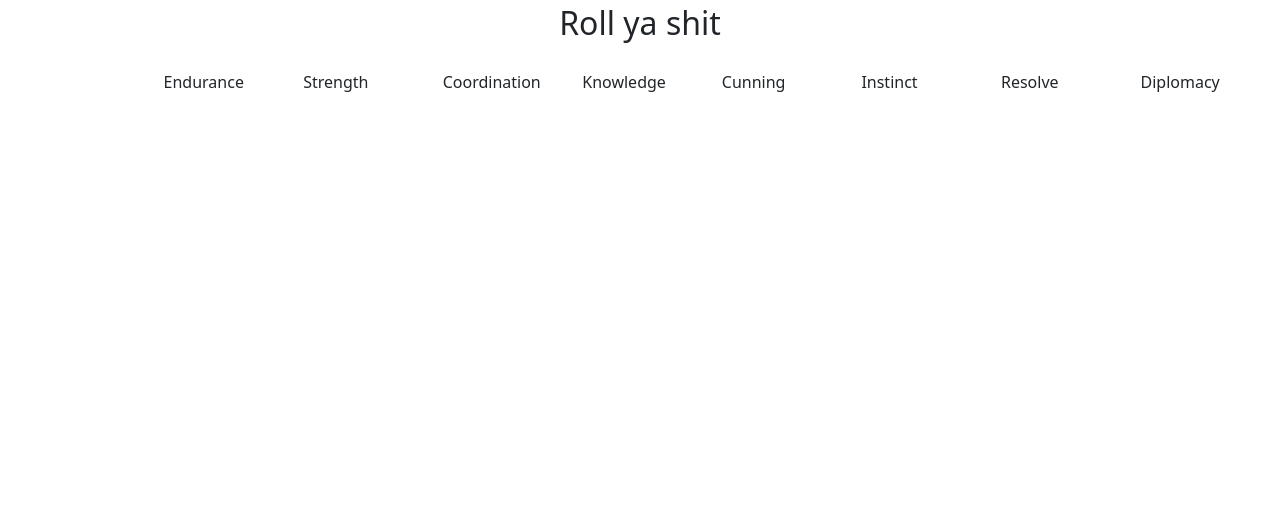
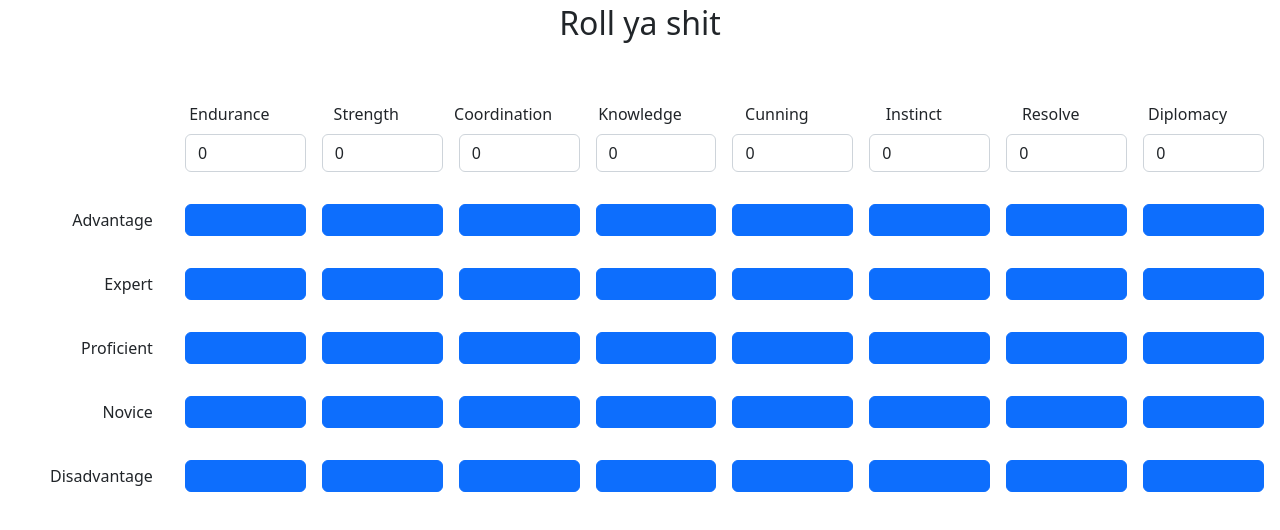
Before and after one commit to invigoro/website-test, a plain HTML site: page roller-v2.html in a window 1280 px wide. Drawn offline with nearby package versions, Linux system fonts and the light colour scheme.

Commit message:
MVP
Missing graphs, not sure if necessary

```diff
--- a/roller-v2.html
+++ b/roller-v2.html
@@ -1,6 +1,18 @@
 <html>
 
 <head>
+    <style>
+        .roll-button:not(:hover) {
+            color: rgba(0, 0, 0, 0) !important;
+        }
+        .roll-button {
+            font-weight: bolder;
+            letter-spacing: .2rem;
+        }
+        .xxx-row > div {
+            padding: .5rem;
+        }
+    </style>
     <!-- Latest compiled and minified CSS -->
     <link href="https://cdn.jsdelivr.net/npm/bootstrap@5.2.1/dist/css/bootstrap.min.css" rel="stylesheet">
 
@@ -14,67 +26,78 @@
         <p class="h2">Roll ya shit</p>
     </div>
     <div>
-        <div class="container-fluid p-2 px-4" id="main-table">
-            <div class="row roller">
+        <div class="container-fluid p-2 px-4" style="min-width: 1000px;" id="main-table">
+            <div class="xxx-row row roller">
                 <div class="col text-center">
                     <div id="roll-val" class="h1"></div>
                     <div id="roll-list"></div>
                 </div>
             </div>
-            <div class="row">
-                <div class="col"></div>
-                <div class="col"></div>
-                <div class="col"></div>
-                <div class="col"></div>
-                <div class="col"></div>
-                <div class="col"></div>
-                <div class="col"></div>
-                <div class="col"></div>
-                <div class="col"></div>
+            <div class="xxx-row d-flex flex-row justify-content-center">
+                <div class="w-100"></div>
+                <div class='w-100'></div>
+                <div class='w-100'></div>
+                <div class='w-100'></div>
+                <div class='w-100'></div>
+                <div class='w-100'></div>
+                <div class='w-100'></div>
+                <div class='w-100'></div>
+                <div class='w-100'></div>
             </div>
-            <div class="row">
-                <div class="col"></div>
-                <div class="col"></div>
-                <div class="col"></div>
-                <div class="col"></div>
-                <div class="col"></div>
-                <div class="col"></div>
-                <div class="col"></div>
-                <div class="col"></div>
-                <div class="col"></div>
+            <div class="xxx-row d-flex flex-row justify-content-center align-items-center">
+                <div class='w-100'></div>
+                <div class='w-100'></div>
+                <div class='w-100'></div>
+                <div class='w-100'></div>
+                <div class='w-100'></div>
+                <div class='w-100'></div>
+                <div class='w-100'></div>
+                <div class='w-100'></div>
+                <div class='w-100'></div>
             </div>
-            <div class="row">
-                <div class="col"></div>
-                <div class="col"></div>
-                <div class="col"></div>
-                <div class="col"></div>
-                <div class="col"></div>
-                <div class="col"></div>
-                <div class="col"></div>
-                <div class="col"></div>
-                <div class="col"></div>
+            <div class="xxx-row d-flex flex-row justify-content-center align-items-center">
+                <div class='w-100'></div>
+                <div class='w-100'></div>
+                <div class='w-100'></div>
+                <div class='w-100'></div>
+                <div class='w-100'></div>
+                <div class='w-100'></div>
+                <div class='w-100'></div>
+                <div class='w-100'></div>
+                <div class='w-100'></div>
             </div>
-            <div class="row">
-                <div class="col"></div>
-                <div class="col"></div>
-                <div class="col"></div>
-                <div class="col"></div>
-                <div class="col"></div>
-                <div class="col"></div>
-                <div class="col"></div>
-                <div class="col"></div>
-                <div class="col"></div>
+            <div class="xxx-row d-flex flex-row justify-content-center align-items-center">
+                <div class='w-100'></div>
+                <div class='w-100'></div>
+                <div class='w-100'></div>
+                <div class='w-100'></div>
+                <div class='w-100'></div>
+                <div class='w-100'></div>
+                <div class='w-100'></div>
+                <div class='w-100'></div>
+                <div class='w-100'></div>
             </div>
-            <div class="row">
-                <div class="col"></div>
-                <div class="col"></div>
-                <div class="col"></div>
-                <div class="col"></div>
-                <div class="col"></div>
-                <div class="col"></div>
-                <div class="col"></div>
-                <div class="col"></div>
-                <div class="col"></div>
+            <div class="xxx-row d-flex flex-row justify-content-center align-items-center">
+                <div class='w-100'></div>
+                <div class='w-100'></div>
+                <div class='w-100'></div>
+                <div class='w-100'></div>
+                <div class='w-100'></div>
+                <div class='w-100'></div>
+                <div class='w-100'></div>
+                <div class='w-100'></div>
+                <div class='w-100'></div>
+            </div>
+            <div class="xxx-row d-flex flex-row justify-content-center align-items-center">
+                <div class='w-100'></div>
+                <div class='w-100'></div>
+                <div class='w-100'></div>
+                <div class='w-100'></div>
+                <div class='w-100'></div>
+                <div class='w-100'></div>
+                <div class='w-100'></div>
+                <div class='w-100'></div>
+                <div class='w-100'></div>
             </div>
         </div>
     </div>
@@ -119,7 +142,7 @@
     const adv = [
         {
             name: "Advantage",
-            val: 0
+            val: 2
         },
         {
             name: "Expert",
@@ -169,38 +192,43 @@
         val >= failMin && val < mixMin;
     }
 
-    const rollDice = (skillInd, advFactor) => {
-        $("#main-table").children(".row").eq(0);
-        rolls = [];
+    const rollDice = (skill, advFactor) => {
+        let rolls = [];
         const isAdv = advFactor >= 0;
-        const dieCount = Math.min(countedDice, Math.abs(advFactor));
+        const dieCount = countedDice + Math.abs(advFactor);
         for (let i = 0; i < dieCount; i++) {
             rolls.push(rollDie());
         }
+        rolls.sort();
+        if(isAdv) rolls.reverse();
 
-        const actualRolls = rolls.slice(0, countedDice - 1);
+        const actualRolls = rolls.slice(0, countedDice); //only get 2 dice
 
         //replace the lower roll with the stat value if applicable
-        const totalRoll = Math.max(actualRolls) + Math.max(
-            (Math.min(actualRolls)), stats[skillInd].val
+        const totalRoll = Math.max(...actualRolls) + Math.max(
+            Math.min(...actualRolls), skill.val
         );
 
         let rollClass;
         var rollVal = totalRoll.toString();
-        $("#roll-val").removeClass(rollClass);
-        if(actualRolls.sum() == countedDice) {
+        $("#roll-val").removeClass("text-danger text-success");
+        if(sum(actualRolls) == countedDice) {
             rollClass = "text-danger";
             rollVal = "CRITICAL FAIL"
         }
-        else if(actualRolls.sum() == (countedDice * dieMax)){
+        else if(sum(actualRolls) == (countedDice * dieMax)){
             rollClass = "text-success";
             rollVal = "CRITICAL SUCCESS"
         }
 
         $("#roll-val").addClass(rollClass);
-        $("#roll-val").innerHTML(rollVal);
-        $("#roll-list").innerHTML = Array.join(" ", rolls);
+        $("#roll-val").text(rollVal);
+        $("#roll-list").text(rolls.join(' '));
     }
+
+    const sum = (arr) => arr.reduce((accumulator, value) => {
+        return accumulator + value;
+    }, 0);
 
     const rollDie = () => {
         return randNumber(1, dieMax);
@@ -208,37 +236,56 @@
 
     const randNumber = (min, max) => {
         min = Math.ceil(min);
-        max = Math.floor(max);
+        max = Math.floor(max) + 1;
         return Math.floor(Math.random() * (max - min) + min);
     }
 
     const setup = () => {
         //table headers
-        $("#main-table").children(".row").eq(1).children("div").each((index, elem) => {
+        $("#main-table").children(".xxx-row").eq(1).children("div").each((index, elem) => {
             if (index == 0) return;
-            elem.innerHTML = stats[index - 1].name;
+            elem.innerHTML = `<div class='w-100 text-center my-2'>${stats[index - 1].name}</div>
+            <div class="setter w-100 my-2 mx-3">
+                <input class='form-control' type='text' value='${stats[index - 1].val}'>
+                </div>
+            `;
+
+            let inputter = $(elem).find(".setter input").first();
+            inputter.on("input", () => {
+                stats[index - 1].val = Number(inputter.val());
+            })
         })
 
         //set up rollers
         for(let i = 0; i < adv.length; i++){
-            const htmlIndex = i + 2;;
-            $("#main-table").children(".row").eq(htmlIndex).children("div.col").each((index, elem) => {
-                elem.innerHTML = `<div class='hover btn-primary' data-bs-toggle='tooltip'
-                 title='${stats[i].name} w/ ${adv[i].name}'>
+            const htmlIndex = i + 2;
+            $("#main-table").children(".xxx-row").eq(htmlIndex).children("div").each((index, elem) => {
+                if(index == 0) {
+                    elem.innerHTML = `<div style="text-align: right; width: 100%;">${adv[i].name}</div>`;
+                    return;
+                }
+                elem.innerHTML = `<div style="height: 2rem;"
+                 class='hover btn btn-primary my-2 mx-3 roll-button w-100'
+                 data-bs-toggle='tooltip'
+                 title='${stats[index - 1].name} w/ ${adv[i].name}'>
+                 ROLL
                     </div>`;
 
                 $(elem).on('click', () => {
-                    rollDice(i, adv[i].val);
+                    rollDice(stats[index - 1], adv[i].val);
                 });
             });
         }
+
+        //initialize tooltips
+        var tooltipTriggerList = [].slice.call(document.querySelectorAll('[data-bs-toggle="tooltip"]'))
+var tooltipList = tooltipTriggerList.map(function (tooltipTriggerEl) {
+  return new bootstrap.Tooltip(tooltipTriggerEl)
+})
     }
 
     $(document).ready(function () {
         setup();
-
-        $("#main-table .row:not(.roller) div.col .btn-roll").on("click", () => {
-        });
     });
 </script>
 
```
